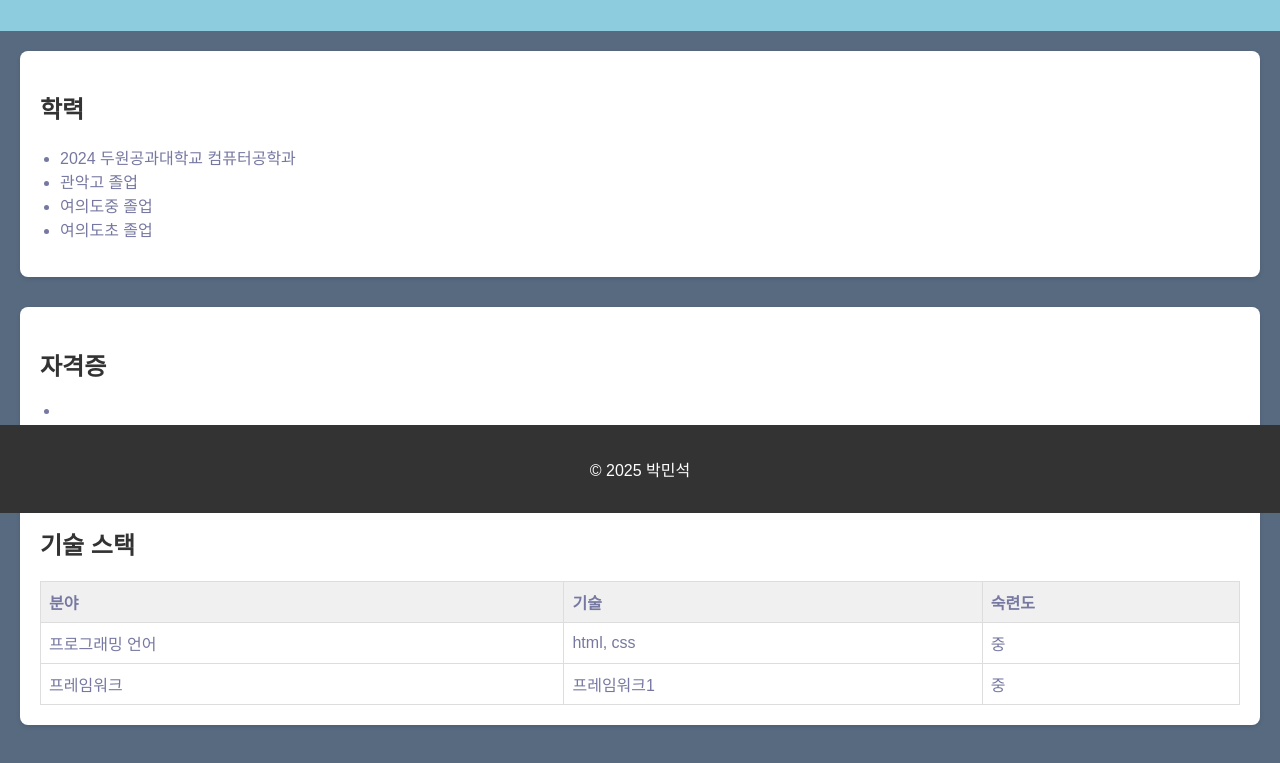
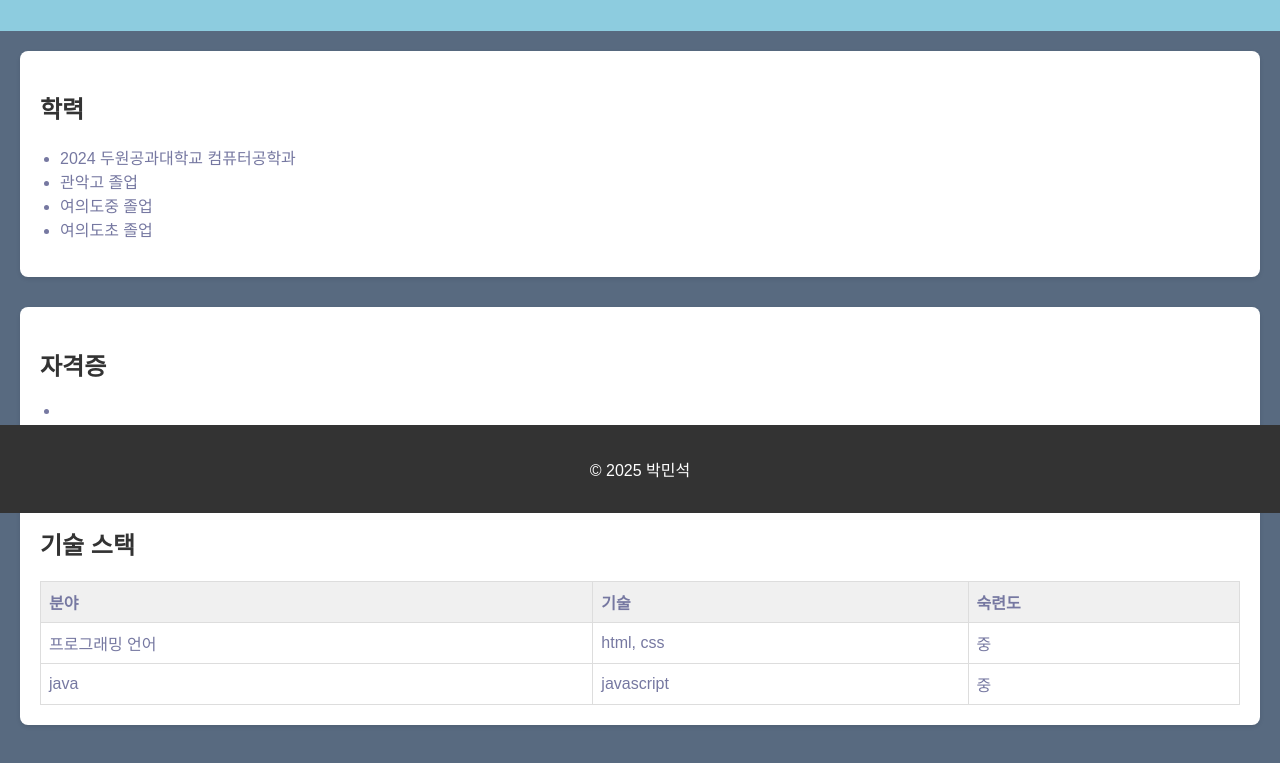
Before and after one commit to parkmin12/minsuck-park, a plain HTML site: page profile.html in a window 1280 px wide. Shown: the part 287-1050 px from the top of the page. Drawn offline with Linux system fonts and the light colour scheme.

Commit message:
Update profile.html

```diff
--- a/profile.html
+++ b/profile.html
@@ -71,8 +71,8 @@
                         <td>중</td>
                     </tr>
                     <tr>
-                        <td>프레임워크</td>
-                        <td>프레임워크1</td>
+                        <td>java</td>
+                        <td>javascript</td>
                         <td>중</td>
                     </tr>
                     </tbody>
```
